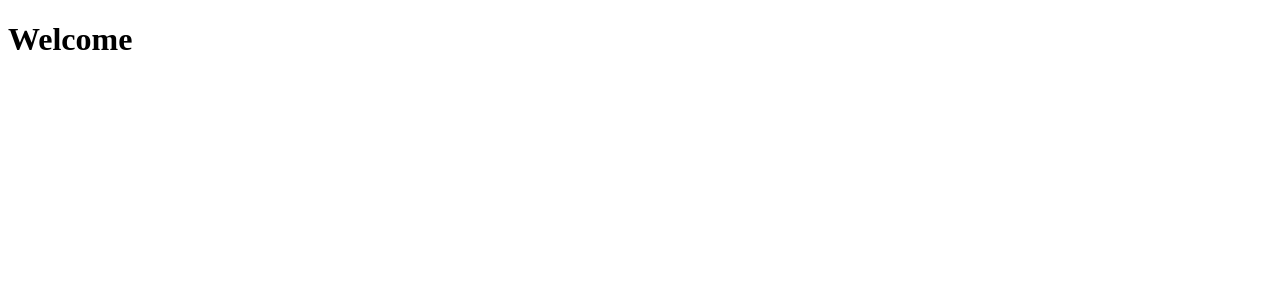
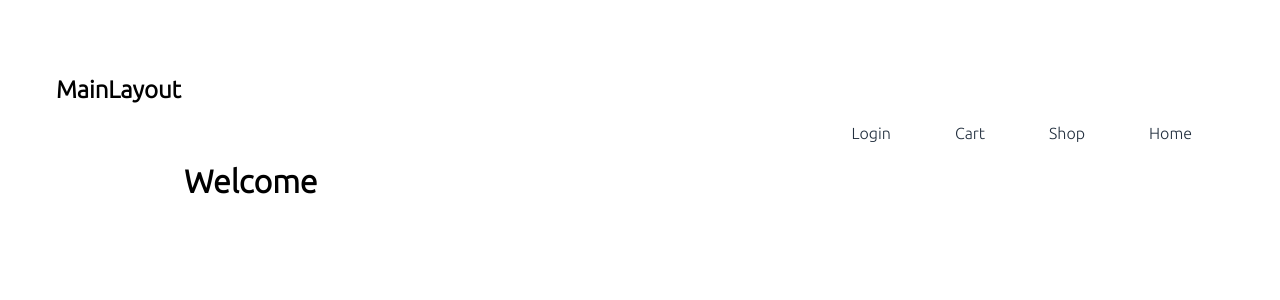
Before and after one commit to brandn3w/website_project, a React (Create React App) app: page / in a window 1280 px wide. Shown: the top 300 px of the page. Built offline with nearby package versions, Linux system fonts and the light colour scheme.

Commit message:
Add  styles

```diff
--- a/public/index.html
+++ b/public/index.html
@@ -6,6 +6,7 @@
     <meta name="viewport" content="width=device-width, initial-scale=1.0">
     <meta http-equiv="X-UA-Compatible" content="ie=edge">
     <title>Website Project</title>
+    <link href="https://fonts.googleapis.com/css2?family=Ubuntu:wght@300&display=swap" rel="stylesheet">
     <link rel="stylesheet" href="https://use.fontawesome.com/releases/v5.8.1/css/all.css" integrity="sha384-50oBUHEmvpQ+1lW4y57PTFmhCaXp0ML5d60M1M7uH2+nqUivzIebhndOJK28anvf" crossorigin="anonymous">
   </head>
   <body>
--- a/src/App.js
+++ b/src/App.js
@@ -9,6 +9,7 @@ import { Provider } from 'react-redux';
 
 
 import  Homepage  from './components/views/Homepage/Homepage';
+import MainLayout from './components/layout/MainLayout/MainLayout';
 // import { Post } from './components/views/Post/Post';
 // import { PostEdit } from './components/views/PostEdit/PostEdit';
 // import { PostAdd } from './components/views/PostAdd/PostAdd';
@@ -22,8 +23,9 @@ import  Homepage  from './components/views/Homepage/Homepage';
 
 const App = () => (
   <div>
+
         <BrowserRouter>
-
+        <MainLayout>
             <Switch>
               <Route exact path='/' component={Homepage} />
               {/* <Route exact path='/post/add' component={PostAdd} />
@@ -31,6 +33,7 @@ const App = () => (
               <Route exact path='/post/:id/edit' component={PostEdit} />
               <Route path='*' component={NotFound} /> */}
             </Switch>
+            </MainLayout>
             </BrowserRouter>
 
 </div>
--- a/src/components/layout/Header/Header.js
+++ b/src/components/layout/Header/Header.js
@@ -1,18 +1,19 @@
 import React from 'react';
 import PropTypes from 'prop-types';
 import { Navbar, Nav } from 'react-bootstrap';
+import styles from './Header.module.scss';
 
-const Header =()=>{
+const Header = () => (
 
-    <div>
-              <Navbar bg="light" variant="light">
-              <Nav.Link href="#home"> Home</Nav.Link>
-                < Nav.Link> Shop</Nav.Link>
-                <Nav.Link href="#">Cart</Nav.Link>
-                <Nav.Link href="#" >Login</Nav.Link>
-              </Navbar>
+  <div>
+    <Navbar className={styles.navbar}>
+      <Nav.Link className={styles.topLink} href="#home"> Home</Nav.Link>
+      <Nav.Link className={styles.topLink} href="#shop"> Shop</Nav.Link>
+      <Nav.Link className={styles.topLink} href="#cart">Cart</Nav.Link>
+      <Nav.Link className={styles.topLink} href="#login" >Login</Nav.Link>
+    </Navbar>
 
-    </div>
-}
+  </div>
+)
 
 export default Header;
--- /dev/null
+++ b/src/components/layout/Header/Header.module.scss
@@ -0,0 +1,17 @@
+@import "../../../../styles/settings.scss";
+@import "../../../../styles/global.scss";
+
+.navbar {
+    font-size: $base-size;
+display: flex;
+flex-direction: row-reverse;
+
+}
+
+.topLink{
+    color: $color-dark;
+    text-decoration: none;
+    list-style: none;
+    margin-left: 2rem;
+    margin-right: 2rem;
+}
--- /dev/null
+++ b/src/components/layout/MainLayout/MainLayout.js
@@ -0,0 +1,42 @@
+import React from 'react';
+import PropTypes from 'prop-types';
+
+
+
+import Header from '../Header/Header';
+
+import Container from 'react-bootstrap/Container';
+
+// import { connect } from 'react-redux';
+// import { reduxSelector, reduxActionCreator } from '../../../redux/exampleRedux.js';
+
+import styles from './MainLayout.module.scss';
+
+const MainLayout = ({className, children}) => (
+  <div className={styles.root}>
+    <h2>MainLayout</h2>
+    <Header/>
+    <div className={styles.pageContainer}>
+    {children}
+    </div>
+  </div>
+);
+
+MainLayout.propTypes = {
+  children: PropTypes.node,
+  className: PropTypes.string,
+};
+
+
+
+// const mapStateToProps = state => ({
+//   someProp: reduxSelector(state),
+// });
+
+// const mapDispatchToProps = dispatch => ({
+//   someAction: arg => dispatch(reduxActionCreator(arg)),
+// });
+
+// const Container = connect(mapStateToProps, mapDispatchToProps)(Component);
+
+export default MainLayout;
--- /dev/null
+++ b/src/components/layout/MainLayout/MainLayout.module.scss
@@ -0,0 +1,11 @@
+@import '../../../../styles/settings.scss';
+
+
+.root {
+    padding: 3rem;
+ }
+
+ .pageContainer{
+margin-left: 10vw;
+margin-right:10vw;
+ }
--- a/src/components/views/Homepage/Homepage.js
+++ b/src/components/views/Homepage/Homepage.js
@@ -2,16 +2,16 @@ import React from 'react';
 import ReactDOM from 'react-dom';
 
 import PropTypes from 'prop-types';
-import {Container} from 'react-bootstrap';
+
 
 class Homepage extends React.Component {
 
 render(){
 
     return(
-<Container>
+
     <h1>Welcome</h1>
-</Container>
+
     )
 }
 };
--- a/styles/global.scss
+++ b/styles/global.scss
@@ -1 +1,7 @@
-@import "settings.scss";
+@import "./settings.scss";
+
+@import url('https://fonts.googleapis.com/css2?family=Ubuntu:wght@300&display=swap');
+
+body {
+  font-family: 'Ubuntu', sans-serif;
+}
--- a/styles/settings.scss
+++ b/styles/settings.scss
@@ -1,4 +1,5 @@
-$base-size: 12px;
+
+$base-size: 16px;
 $color-light: #fff;
 $color-dark: #222f3e;
 $color-background: #c8d6e5;
```
